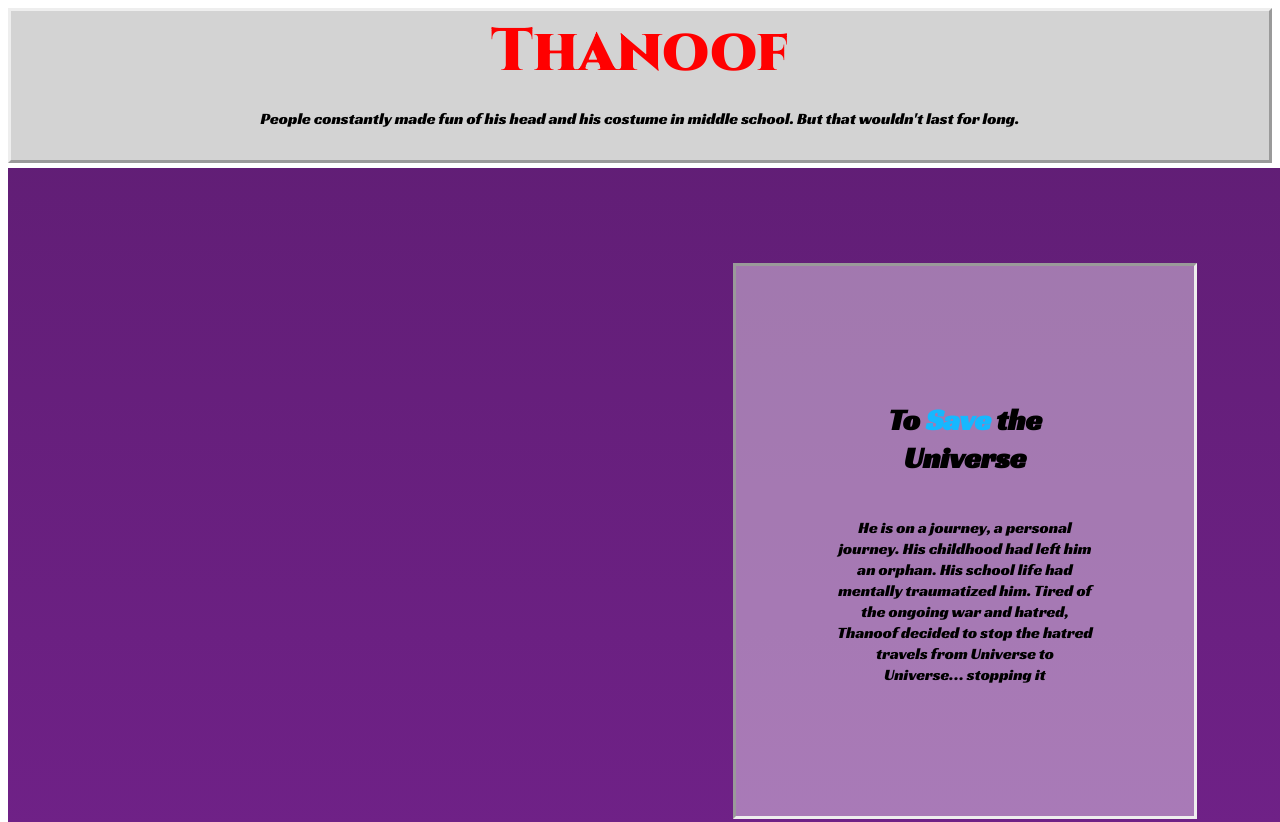
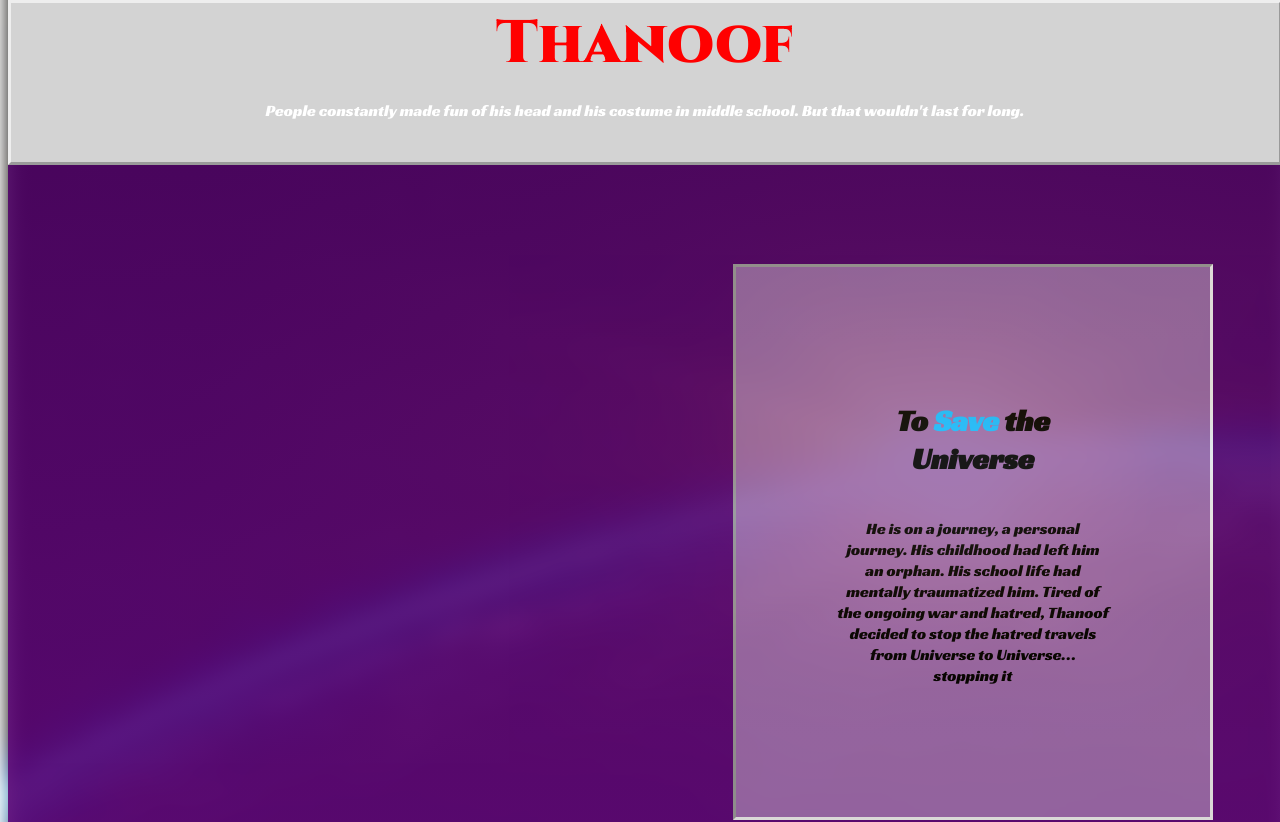
Before and after one commit to NestorG3035/thanoof, a plain HTML site: page index.html in a window 1280 px wide. Shown: the top 822 px of the page. Drawn offline with Linux system fonts and the light colour scheme.

```diff
--- a/index.html
+++ b/index.html
@@ -8,16 +8,22 @@
     <link href="https://fonts.googleapis.com/css?family=Cinzel:900|Racing+Sans+One" rel="stylesheet">
     <link rel="stylesheet" href="style.css" type="text/css">
 
+<div class="earth-image">
 
+
+
+
+
+
+
+</div>
     <div class="section1">
         <h1 class="title">
             Thanoof
-
         </h1>
-
-
-        <p>
+        <p><span class="tagline">
             People constantly made fun of his head and his costume in middle school. But that wouldn't last for long.
+        </span>
         </p>
     </div>
 </head>
@@ -25,7 +31,7 @@
 
 <body>
     <div class="bg-image"></div>
-    <div id=background></div>
+    <div id=background>
 
     <div class="section2">
         <h2>To<span id=blue> Save </span>the Universe</h2>
@@ -41,6 +47,7 @@
         <h2>But there is<span id=blue> one</span> being that is able to stop him.
         </h2>
         <h1><span class="mrwho"> MR. Mulir</span></h1>
+    </div>
 
 
 </div>
--- a/style.css
+++ b/style.css
@@ -5,16 +5,40 @@
     margin: auto;
 
 }
+.earth-image{
+    background-image:url("Earth.jpeg");
+    position:absolute;
+    height:200px;
+    width:100%;
+    padding-bottom:1050px;
+    margin-top:-100px;
+    background-repeat:no-repeat;
+    background-size:cover;
+    z-index:-2;
+    filter: blur(10px);
+    -webkit-filter:blur(10px);
 
+}
 .section1 {
+
     text-align: center;
-    background-color: lightgrey;
+    background-color: rgba(211,211,211);
+    position:absolute;
+    padding-bottom: 10px;
+
     margin: auto;
+    margin-right:-10px;
     border-style: outset;
-    margin-bottom: 5px;
+    margin-top: -8px;
+    margin-bottom: -1px;
+    position:relative;
+
 
 }
 
+.tagline{
+    color:white;
+}
 .section2 {
     background-color: rgba(255,255,255, .4);
     text-align: center;
```
